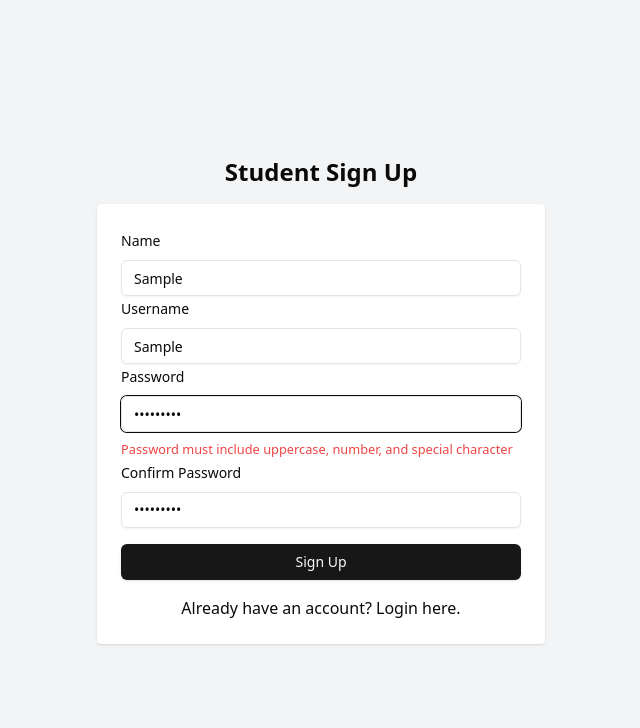
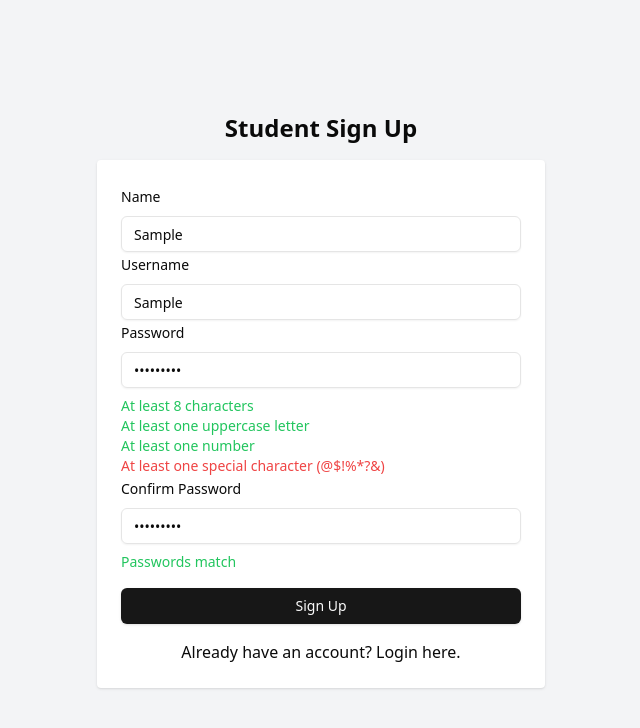
Before and after one commit to CSingh26/quiz-app, a Next.js app in the folder frontend/: page /register in a window 1280 px wide. Both pictures are taken after typing "Sample", "Sample", "Sample123", "Sample123" into the empty fields and a click on the button "Sign Up". Shown: the top 728 px of the page, without its empty margins (319-959 px from the left). Built offline with nearby package versions, Linux system fonts and the light colour scheme; no server answers.

Commit message:
shadui-form-added

```diff
--- a/frontend/src/app/register/page.tsx
+++ b/frontend/src/app/register/page.tsx
@@ -6,7 +6,6 @@ import { Input } from "@/components/ui/input"
 import { Button } from "@/components/ui/button"
 import { Label } from "@/components/ui/label"
 import { FormField, FormItem, FormMessage } from "@/components/ui/form"
-import { useState } from "react"
 
 export default function StudentSignUp() {
   const methods = useForm({
@@ -17,23 +16,19 @@ export default function StudentSignUp() {
       confirmPassword: "",
     },
   })
-  const [loading, setLoading] = useState(false)
 
   const onSubmit = async (data: any) => {
     if (data.password !== data.confirmPassword) {
-      methods.setError("confirmPassword", {
-        type: "manual",
-        message: "Passwords do not match",
-      })
+      alert("Passwords do not match!")
       return
     }
-
-    setLoading(true)
 
     try {
       const response = await fetch("http://localhost:6573/api/auth/student/signup", {
         method: "POST",
-        headers: { "Content-Type": "application/json" },
+        headers: {
+          "Content-Type": "application/json"
+        },
         body: JSON.stringify({
           username: data.username,
           name: data.name,
@@ -45,15 +40,11 @@ export default function StudentSignUp() {
 
       if (response.ok) {
         alert("Signup Successful!")
-        methods.reset()
       } else {
         alert(responseData.message || "Signup Failed")
       }
     } catch (err) {
       console.error("Error during signup:", err)
-      alert("An error occurred. Please try again.")
-    } finally {
-      setLoading(false)
     }
   }
 
@@ -68,7 +59,6 @@ export default function StudentSignUp() {
           {/* Name Field */}
           <FormField
             name="name"
-            rules={{ required: "Name is required" }}
             render={({ field }) => (
               <FormItem>
                 <Label htmlFor="name">Name</Label>
@@ -81,7 +71,6 @@ export default function StudentSignUp() {
           {/* Username Field */}
           <FormField
             name="username"
-            rules={{ required: "Username is required" }}
             render={({ field }) => (
               <FormItem>
                 <Label htmlFor="username">Username</Label>
@@ -94,18 +83,26 @@ export default function StudentSignUp() {
           {/* Password Field */}
           <FormField
             name="password"
-            rules={{
-              required: "Password is required",
-              minLength: { value: 8, message: "Password must be at least 8 characters long" },
-              pattern: {
-                value: /(?=.*[A-Z])(?=.*\d)(?=.*[@#$%^&*?!])/,
-                message: "Password must include uppercase, number, and special character",
-              },
-            }}
             render={({ field }) => (
               <FormItem>
                 <Label htmlFor="password">Password</Label>
                 <Input id="password" type="password" placeholder="Password" {...field} />
+                <ul className="text-sm mt-2">
+                  <li className={field.value.length >= 8 ? "text-green-500" : "text-red-500"}>
+                    At least 8 characters
+                  </li>
+                  <li className={/[A-Z]/.test(field.value) ? "text-green-500" : "text-red-500"}>
+                    At least one uppercase letter
+                  </li>
+                  <li className={/\d/.test(field.value) ? "text-green-500" : "text-red-500"}>
+                    At least one number
+                  </li>
+                  <li
+                    className={/[@#$%^&*?!]/.test(field.value) ? "text-green-500" : "text-red-500"}
+                  >
+                    At least one special character (@$!%*?&)
+                  </li>
+                </ul>
                 <FormMessage />
               </FormItem>
             )}
@@ -114,21 +111,36 @@ export default function StudentSignUp() {
           {/* Confirm Password Field */}
           <FormField
             name="confirmPassword"
-            rules={{
-              required: "Confirm Password is required",
-            }}
             render={({ field }) => (
               <FormItem>
                 <Label htmlFor="confirmPassword">Confirm Password</Label>
-                <Input id="confirmPassword" type="password" placeholder="Confirm Password" {...field} />
+                <Input
+                  id="confirmPassword"
+                  type="password"
+                  placeholder="Confirm Password"
+                  {...field}
+                />
+                {field.value.length > 0 && (
+                  <p
+                    className={
+                      field.value === methods.getValues("password")
+                        ? "text-green-500 text-sm"
+                        : "text-red-500 text-sm"
+                    }
+                  >
+                    {field.value === methods.getValues("password")
+                      ? "Passwords match"
+                      : "Passwords do not match"}
+                  </p>
+                )}
                 <FormMessage />
               </FormItem>
             )}
           />
 
           {/* Submit Button */}
-          <Button type="submit" className="w-full mt-4" disabled={loading}>
-            {loading ? "Signing Up..." : "Sign Up"}
+          <Button type="submit" className="w-full mt-4">
+            Sign Up
           </Button>
           <p className="mt-4 text-center">
             Already have an account? <Link href="/login/student">Login here</Link>.
```
